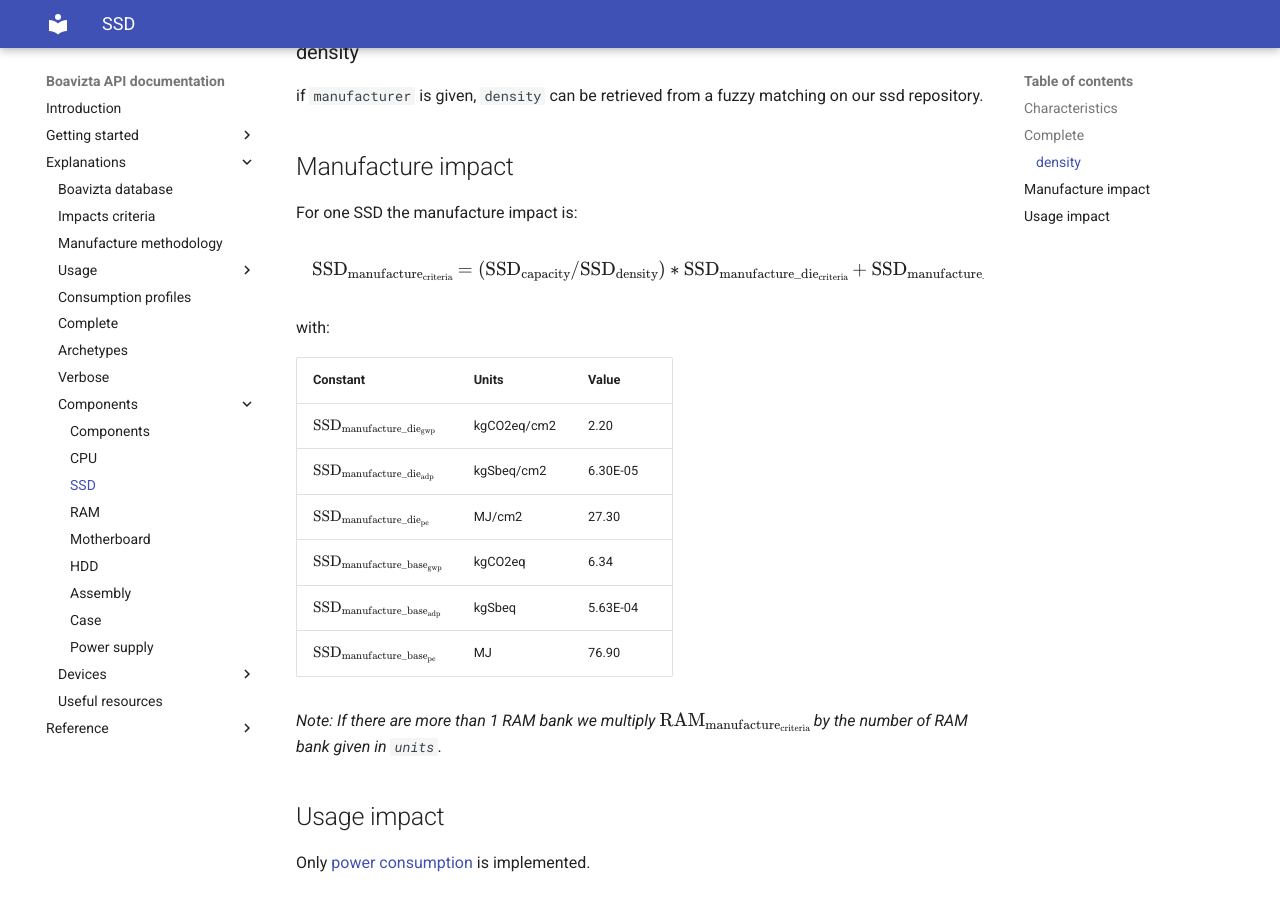
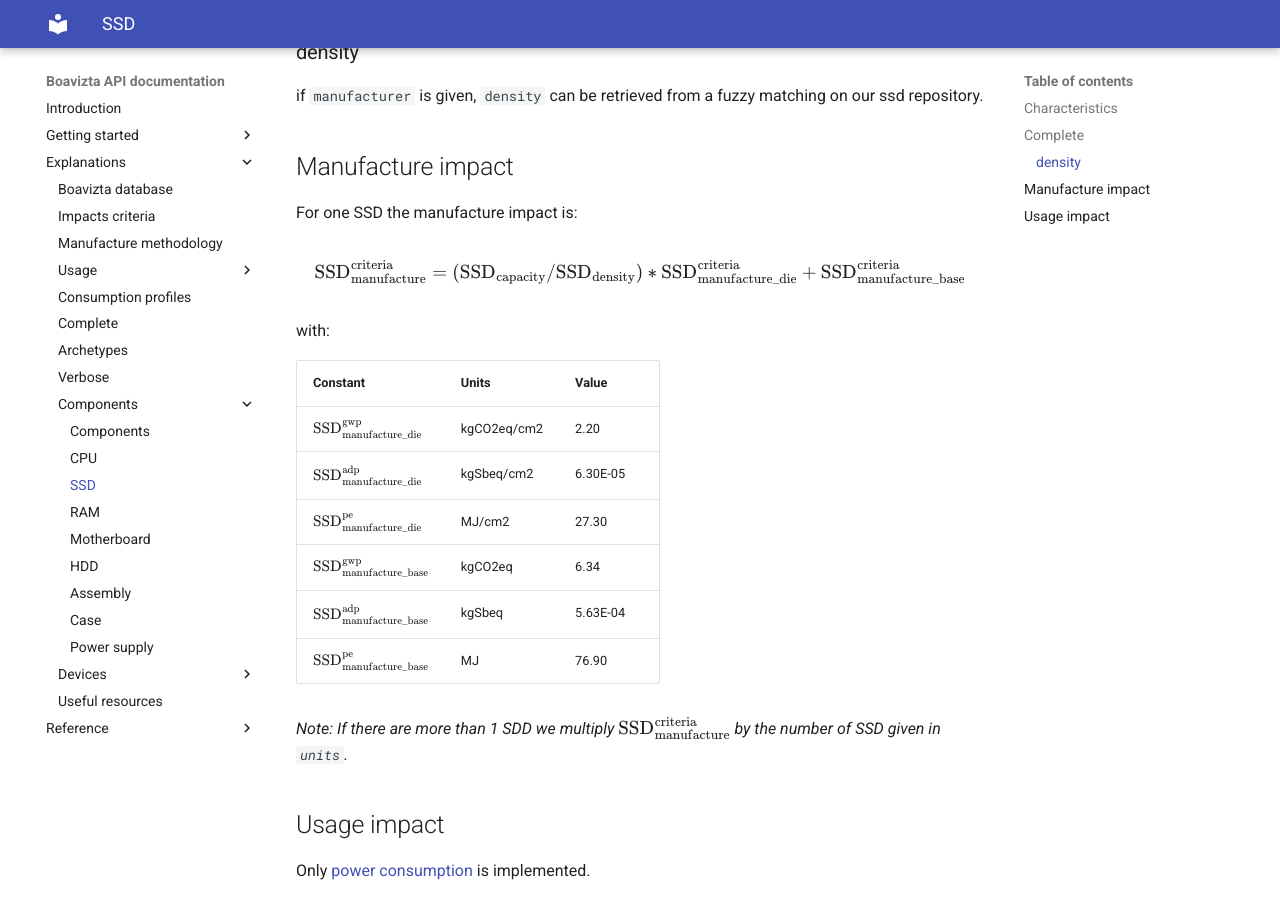
Before and after one commit to Boavizta/boaviztapi, an MkDocs documentation site: the page built from docs/docs/Explanations/components/ssd.md, in a window 1280 px wide and 900 px high, scrolled down 788 px. Built offline with MkDocs 1.6.1 and Material for MkDocs 9.7.7, drawn with Linux system fonts in a browser that asks for light colours.

Commit message:
docs: update criteria notations, now using superscripts instead of subscript

```diff
--- a/docs/docs/Explanations/components/ssd.md
+++ b/docs/docs/Explanations/components/ssd.md
@@ -28,21 +28,21 @@
 For one SSD the manufacture impact is:
 
 $$
-\text{SSD}_{\text{manufacture}_\text{criteria}} = (\text{SSD}_{\text{capacity}} / \text{SSD}_{\text{density}}) * \text{SSD}_{\text{manufacture_die}_\text{criteria}} + \text{SSD}_{\text{manufacture_base}_\text{criteria}}
+\text{SSD}_\text{manufacture}^\text{criteria} = (\text{SSD}_{\text{capacity}} / \text{SSD}_{\text{density}}) * \text{SSD}_\text{manufacture_die}^\text{criteria} + \text{SSD}_\text{manufacture_base}^\text{criteria}
 $$
 
 with:
 
-| Constant                                          | Units       | Value    |
-|---------------------------------------------------|-------------|----------|
-| $\text{SSD}_{\text{manufacture_die}_\text{gwp}}$  | kgCO2eq/cm2 | 2.20     |
-| $\text{SSD}_{\text{manufacture_die}_\text{adp}}$  | kgSbeq/cm2  | 6.30E-05 |
-| $\text{SSD}_{\text{manufacture_die}_\text{pe}}$   | MJ/cm2      | 27.30    |
-| $\text{SSD}_{\text{manufacture_base}_\text{gwp}}$ | kgCO2eq     | 6.34     |
-| $\text{SSD}_{\text{manufacture_base}_\text{adp}}$ | kgSbeq      | 5.63E-04 |
-| $\text{SSD}_{\text{manufacture_base}_\text{pe}}$  | MJ          | 76.90    |
+| Constant                                        | Units       | Value    |
+|-------------------------------------------------|-------------|----------|
+| $\text{SSD}_\text{manufacture_die}^\text{gwp}$  | kgCO2eq/cm2 | 2.20     |
+| $\text{SSD}_\text{manufacture_die}^\text{adp}$  | kgSbeq/cm2  | 6.30E-05 |
+| $\text{SSD}_\text{manufacture_die}^\text{pe}$   | MJ/cm2      | 27.30    |
+| $\text{SSD}_\text{manufacture_base}^\text{gwp}$ | kgCO2eq     | 6.34     |
+| $\text{SSD}_\text{manufacture_base}^\text{adp}$ | kgSbeq      | 5.63E-04 |
+| $\text{SSD}_\text{manufacture_base}^\text{pe}$  | MJ          | 76.90    |
 
-_Note: If there are more than 1 RAM bank we multiply $\text{RAM}_{\text{manufacture}_\text{criteria}}$ by the number of RAM bank given in `units`._
+_Note: If there are more than 1 SDD we multiply $\text{SSD}_\text{manufacture}^\text{criteria}$ by the number of SSD given in `units`._
 
 ## Usage impact
 
```
Also changed, not shown: docs/docs/Explanations/components/cpu.md (+10 -10 lines), docs/docs/Explanations/components/ram.md (+10 -10 lines).
